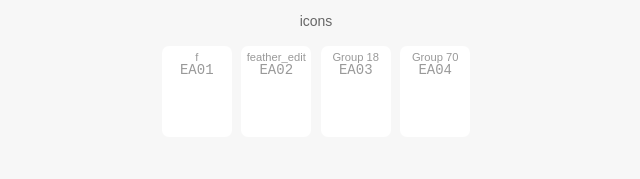
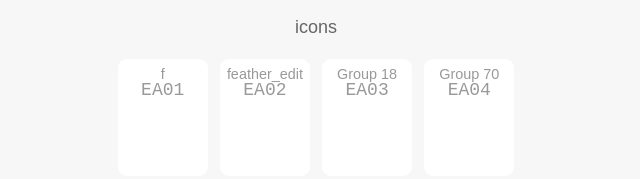
Before and after one commit to kirillpanfile/IP-Tracker, a website: page src/html/_icons.htm in a window 1280 px wide. Shown: the whole page, without its empty margins (324-964 px from the left). Drawn offline with nearby package versions, Linux system fonts and the light colour scheme; files that its build step writes are made by us from their sources.

Commit message:
Update style.scss

```diff
--- a/src/scss/style.scss
+++ b/src/scss/style.scss
@@ -5,7 +5,7 @@
 
 // Подключение шрифтов ===========================================================================================================================================================================================================================================================================
 //&display=swap - добавить при подключении через плагин
-
+@import url(https://fonts.googleapis.com/css?family=Rubik:300,regular,500,700&display=swap);
 // Подключить если есть локальные файлы шрифтов
 //@import "fonts/fonts";
 
@@ -14,17 +14,17 @@
 //@import "fonts/icons";
 
 // Шрифт по умолчанию ==============================================================================================================================================================================================================================================================================
-$fontFamily: "";
-$fontSize: rem(14); // где 14(px) - размер шрифта по умолчанию из макета
+$fontFamily: "Rubik";
+$fontSize: rem(18); // где 14(px) - размер шрифта по умолчанию из макета
 
 // Основные цвета
-$mainColor: #000; // Цвет шрифта по умолчанию
-
+$mainColor: hsl(0, 0%, 17%);
+$secondColor :hsl(0, 0%, 59%); // Цвет шрифта по умолчанию
 // НАСТРОЙКИ ===============================================================================================================================================================================================================================================================================================
 // Минимальная ширина страницы
-$minWidth: 320;
+$minWidth: 375;
 // Ширина полотна (макета)
-$maxWidth: 1920;
+$maxWidth: 1440;
 // Ширина ограничивающего контейнера (0 = нет ограничения)
 $maxWidthContainer: 1170;
 // Общий отступ у контейнера
@@ -37,7 +37,7 @@ $containerPadding: 30;
 $responsiveType: 1;
 
 // Ширина страбатывания первого брейкпоинта
-$containerWidth: $maxWidthContainer + $containerPadding;
+$containerWidth: $maxWidthContainer+$containerPadding;
 
 // Брейк-поинты
 $pc: em($containerWidth); // ПК, ноутбуки, некоторые планшеты в горизонтальном положении
@@ -49,27 +49,31 @@ $mobileSmall: em(479.98); // Телефоны S
 @import "base/null";
 
 body {
+
 	// Скролл заблокирован
 	.lock & {
 		overflow: hidden;
 		touch-action: none;
 	}
+
 	// Сайт загружен
-	.loaded & {
-	}
+	.loaded & {}
 }
+
 // Оболочка ============================================================================================================================================================================================================================================================================================================================================================================================================================================
 .wrapper {
 	min-height: 100%;
 	display: flex;
 	flex-direction: column;
 	overflow: hidden;
+
 	// Прижимаем footer
-	> main {
+	>main {
 		flex: 1 1 auto;
 	}
+
 	// Фикс для слайдеров
-	> * {
+	>* {
 		min-width: 0;
 	}
 }
@@ -83,6 +87,7 @@ body {
 Снипет (HTML): cnt
 */
 @if ($responsiveType==1) {
+
 	// Отзывчивая
 	[class*="__container"] {
 		@if ($maxWidthContainer>0) {
@@ -90,30 +95,41 @@ body {
 			box-sizing: content-box;
 			margin: 0 auto;
 		}
+
 		@if ($containerPadding>0) {
 			padding: 0 rem(math.div($containerPadding, 2));
 		}
 	}
-} @else {
+}
+
+@else {
+
 	// По брейк-поинтам
 	[class*="__container"] {
 		margin: 0 auto;
+
 		@if ($maxWidthContainer>0) {
 			max-width: rem($maxWidthContainer);
 			box-sizing: content-box;
-		} @else {
+		}
+
+		@else {
 			@if ($containerPadding>0) {
 				padding: 0 rem(math.div($containerPadding, 2));
 			}
 		}
+
 		@media (max-width: $pc) {
 			max-width: rem(970);
 		}
+
 		@media (max-width: $tablet) {
 			max-width: rem(750);
 		}
+
 		@media (max-width: $mobile) {
 			max-width: none;
+
 			@if ($containerPadding>0 and $maxWidthContainer>0) {
 				padding: 0 rem(math.div($containerPadding, 2));
 			}
```
